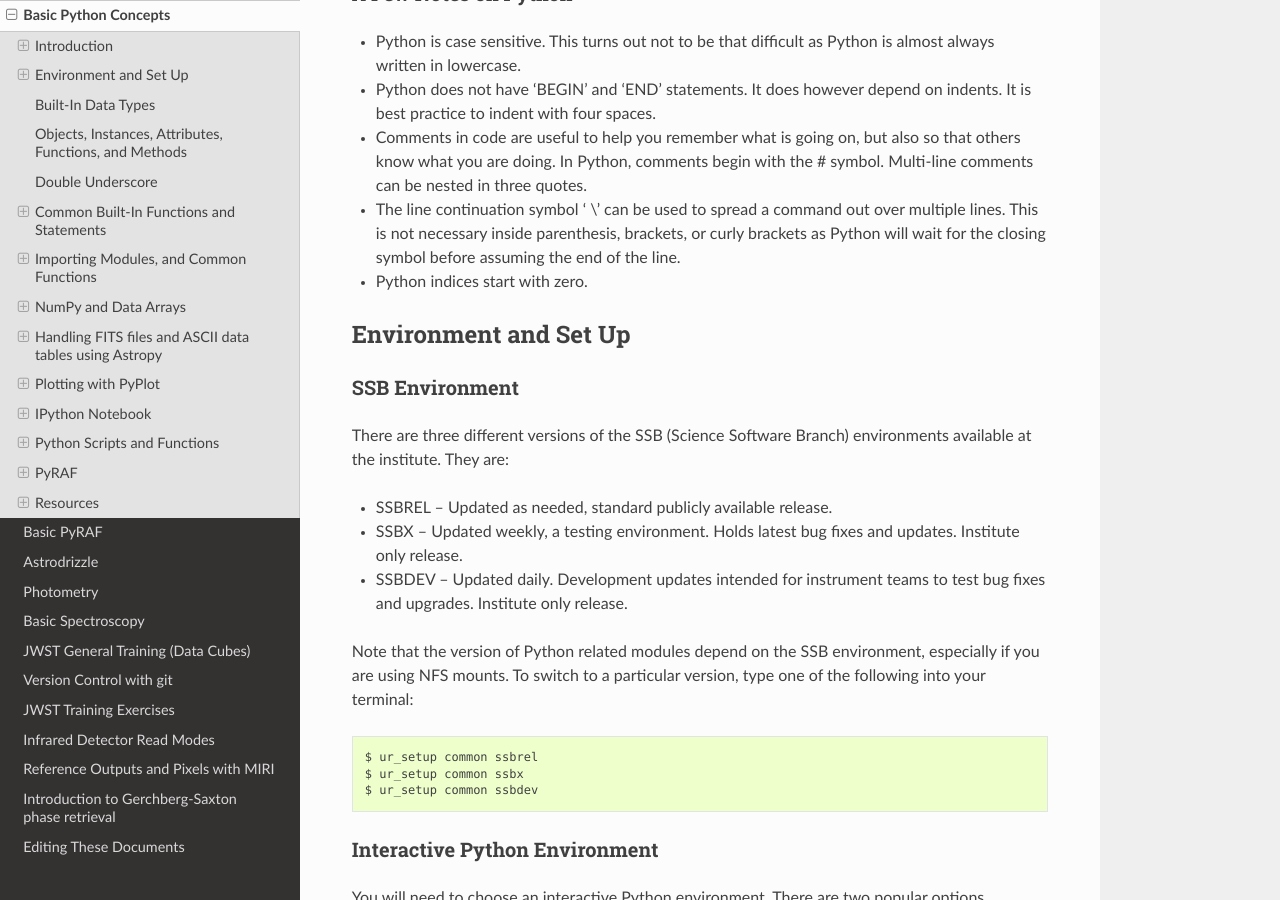
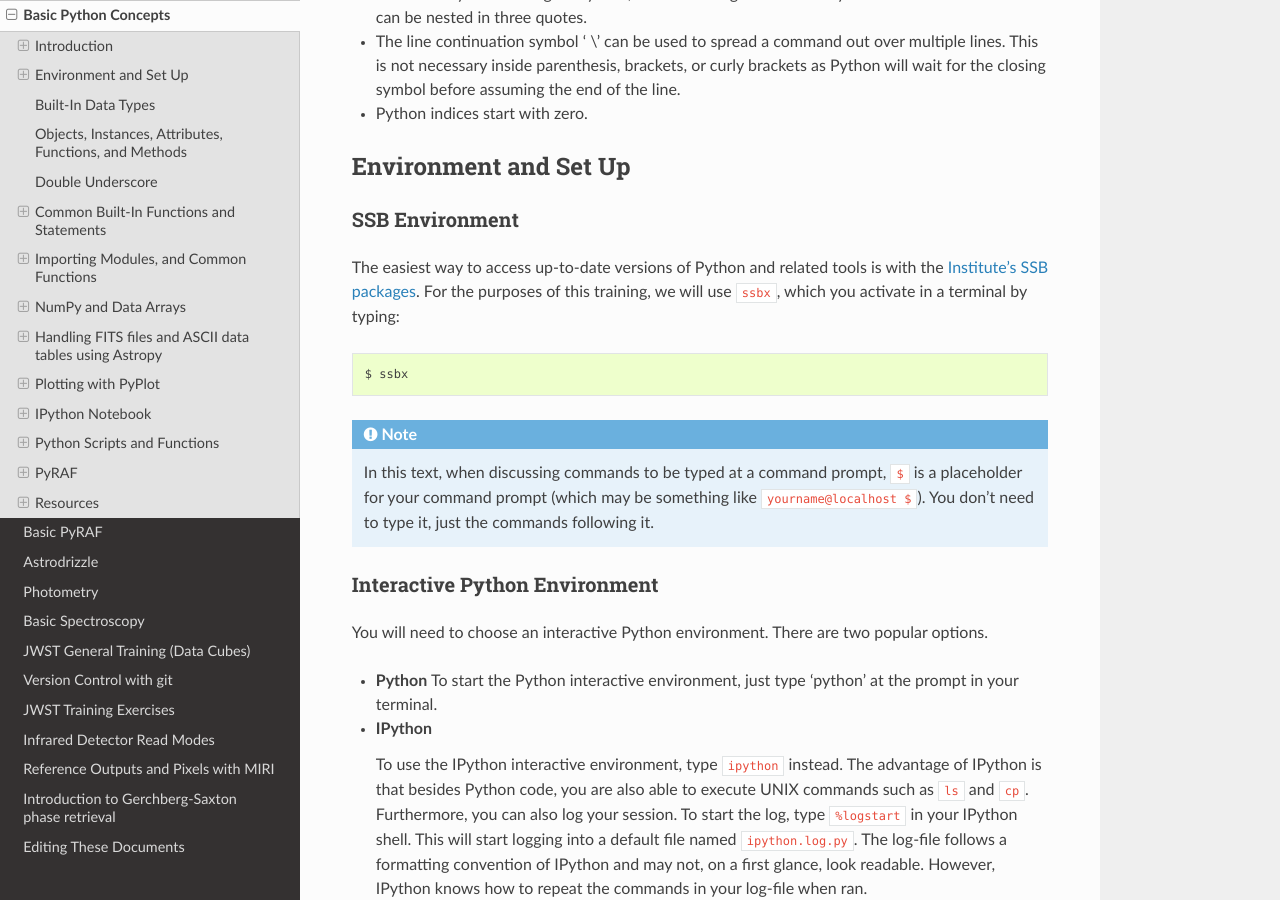
Before and after one commit to staceybright/training-library, a Sphinx documentation site: the page built from source/python.txt, in a window 1280 px wide and 900 px high, scrolled down 692 px. Built offline with Sphinx 7.4.7 and the Read the Docs theme 2.0.0, drawn with Linux system fonts in a browser that asks for light colours; pages that are not in the unit, such as notebooks, are missing from menus; some of the changed text lies outside the part shown.

Commit message:
Remove ur_setup, add ssbx

```diff
--- a/source/computer_setup.txt
+++ b/source/computer_setup.txt
@@ -71,6 +71,8 @@ Here is an example ``.cshrc``::
 As you may have guessed, setting variables in ``tcsh`` takes the form of ``setenv NAMEOFVAR /value/for/var``. (You should set all of these variables, even if you are not on one of the listed instrument teams, as later training exercises will depend on them being set.)
 
 To check that your changes have taken effect, open a **new terminal window** and type ``echo $mtab``. You should see the value for ``mtab`` from above printed out in the terminal.
+
+.. _computer_setup_ureka:
 
 Installing Ureka for internal users
 ====================================
--- a/source/python.txt
+++ b/source/python.txt
@@ -54,24 +46,14 @@ Environment and Set Up
 SSB Environment
 ---------------
 
-There are three different versions of the SSB (Science Software Branch)
-environments available at the institute. They are:
-
--  SSBREL – Updated as needed, standard publicly available release.
-
--  SSBX – Updated weekly, a testing environment. Holds latest bug fixes
-   and updates. Institute only release.
-
--  SSBDEV – Updated daily. Development updates intended for instrument
-   teams to test bug fixes and upgrades. Institute only release.
-
-Note that the version of Python related modules depend on the SSB
-environment, especially if you are using NFS mounts. To switch to a
-particular version, type one of the following into your terminal::
-
-   $ ur_setup common ssbrel
-   $ ur_setup common ssbx
-   $ ur_setup common ssbdev
+The easiest way to access up-to-date versions of Python and related tools is with the :ref:`Institute's SSB packages <computer_setup_ureka>`. For the purposes of this training, we will use ``ssbx``, which you activate in a terminal by typing::
+
+   $ ssbx
+
+.. note::
+
+   In this text, when discussing commands to be typed at a command prompt, ``$`` is a placeholder for your command prompt (which may be something like ``yourname@localhost $``). You don't need to type it, just the commands following it.
+
 
 Interactive Python Environment
 ------------------------------
@@ -2308,3 +2290,15 @@ Web App (OWA):
 -  **python-interested**: A mailing list usually used to discuss bugs,
    fixes, and how to do some outrageous tasks that astronomers come up
    with.
+
+.. rubric:: Footnotes
+
+.. [#revisions] Revision History
+
+   | 5.5 - June 2015: Joseph LONG, Meredith DURBIN
+   | 5.0 - June 2014: Katie GOSMEYER, Heather GUNNING, Matthew BOURQUE
+   | 4.0 - September 2013: Justin ELY, Thompson LEBLANC
+   | 3.0 - January 2012: Rachel ANDERSON
+   | 2.0 - October 2009: Sami-Matias NIEMI
+   | 1.0 - September 2008: Alex VIANA
+.. [#pythontutorial] An extensive Python tutorial is available from the Python developers themselves: https://docs.python.org/2/tutorial/introduction.html. (For Python 3, the updated tutorial is at https://docs.python.org/3/tutorial/introduction.html.)
```
Also changed, not shown: other parts of source/python.txt (+2 -10 lines).
